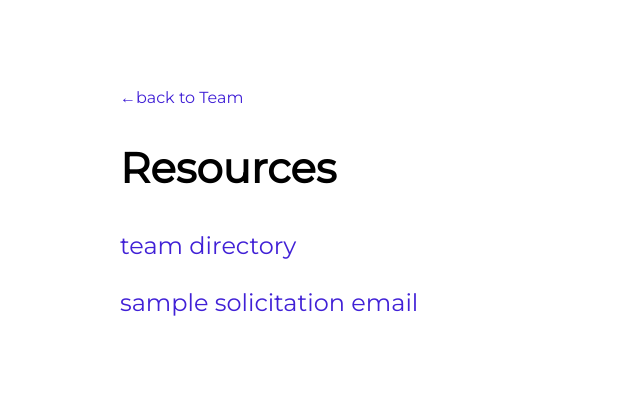
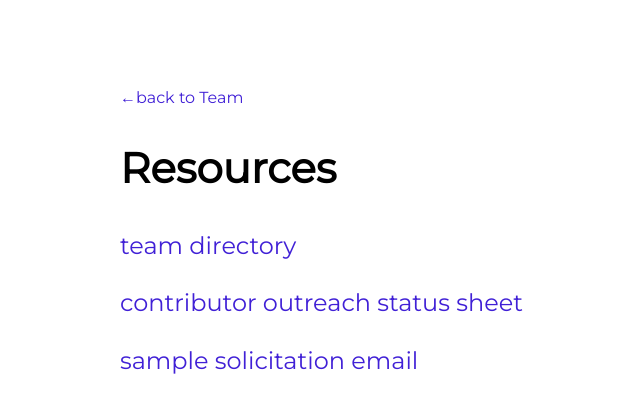
Before and after one commit to edspective/edspective.github.io, a Jekyll site: the page built from _pages/resources.md, in a window 1280 px wide. Shown: the top 413 px of the page, without its empty margins (204-844 px from the left). Built offline with Jekyll 4.4.1, drawn with Linux system fonts in a browser that asks for light colours; nearby versions of some CDN libraries; some web fonts are replaced.

Commit message:
contributor outreach

```diff
--- a/_pages/resources.md
+++ b/_pages/resources.md
@@ -6,4 +6,6 @@ permalink: /resources/
 
 <a href="https://docs.google.com/spreadsheets/d/17QfQhhmZfNn6ZVW7bliEsln3DPtrr5EKenpMT7dUlJE/edit?usp=sharing" target="_blank">team directory</a>
 
+<a href="https://docs.google.com/spreadsheets/d/1REadHlaWn1ZdTurenp1kcXpCfH3KO8vI9IFGpavSCAM/edit?usp=sharing" target="_blank">contributor outreach status sheet</a>
+
 <a href="https://docs.google.com/document/d/1hPGGrZDawShZuOTwP0SA3kj6rQ16Zra4E_2BoUzUSsE/edit?usp=sharing" target="_blank">sample solicitation email</a>
```
